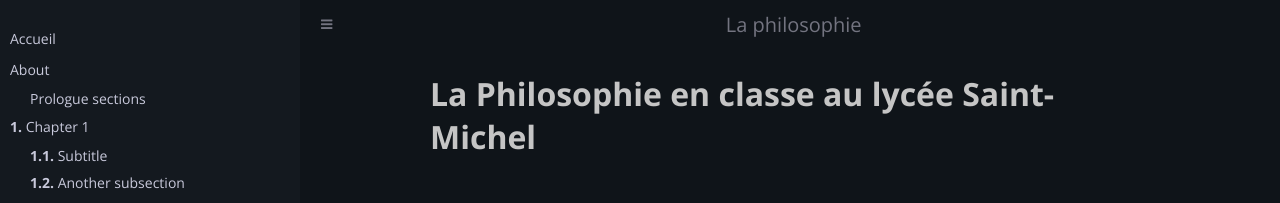
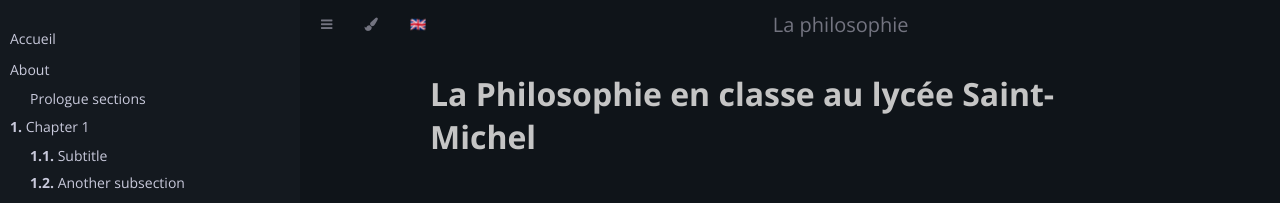
Before and after one commit to la-philosophie/cours, a Jekyll site: the page built from index.md, in a window 1280 px wide. Shown: the top 203 px of the page. Built offline with Jekyll 4.4.1, drawn with Linux system fonts in a browser that asks for light colours; our own code applies the rules of GitHub Pages for plain Markdown files.

```diff
--- a/_layouts/default.html
+++ b/_layouts/default.html
@@ -263,7 +263,20 @@
                         <button id="sidebar-toggle" class="icon-button" type="button" title="Toggle Table of Contents" aria-label="Toggle Table of Contents" aria-controls="sidebar">
                             <i class="fa fa-bars"></i>
                         </button>
+                        <button id="theme-toggle" class="icon-button" type="button" title="Change theme" aria-label="Change theme" aria-haspopup="true" aria-expanded="false" aria-controls="theme-list">
+                            <i class="fa fa-paint-brush"></i>
+                        </button>
+                        <button id="lang-toggle" class="icon-button" type="button" title="Change language" aria-label="Change language" aria-haspopup="true" aria-expanded="false" aria-controls="lang-list">
+                            <i class="fa flag-placeholder lang-is-{{ thislang }}"></i>
+                        </button>
                     </div>
+                    <ul id="theme-list" class="button-popup theme-popup" aria-label="Themes" role="menu">
+                        <li role="none"><button role="menuitem" class="theme" id="light">Light</button></li>
+                        <li role="none"><button role="menuitem" class="theme" id="rust">Rust</button></li>
+                        <li role="none"><button role="menuitem" class="theme" id="coal">Coal</button></li>
+                        <li role="none"><button role="menuitem" class="theme" id="navy">Navy</button></li>
+                        <li role="none"><button role="menuitem" class="theme" id="ayu">Ayu (default)</button></li>
+                    </ul>
 
                     <ul id="lang-list" class="button-popup lang-popup" aria-label="Languages" role="menu">
                         {% assign pages = site.pages | where:"lang-ref", page.lang-ref | sort: 'lang' %}
```
